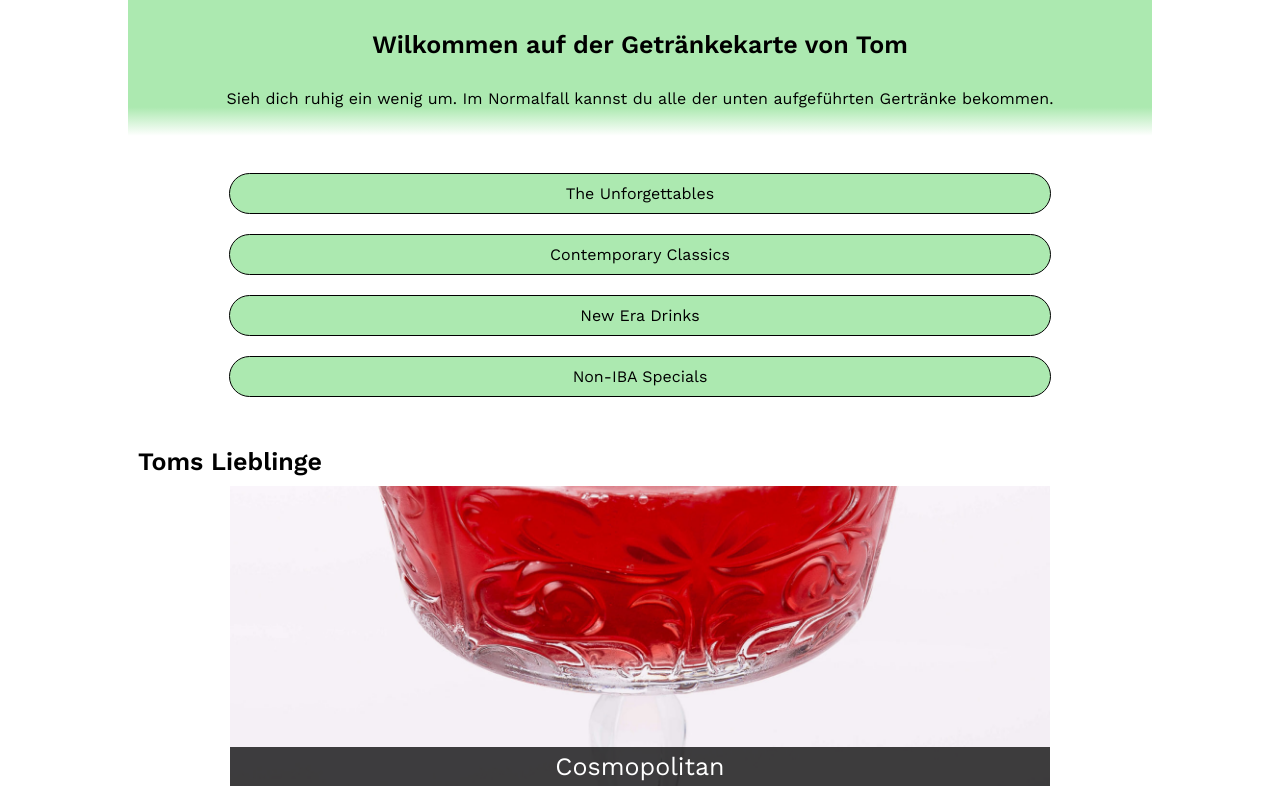
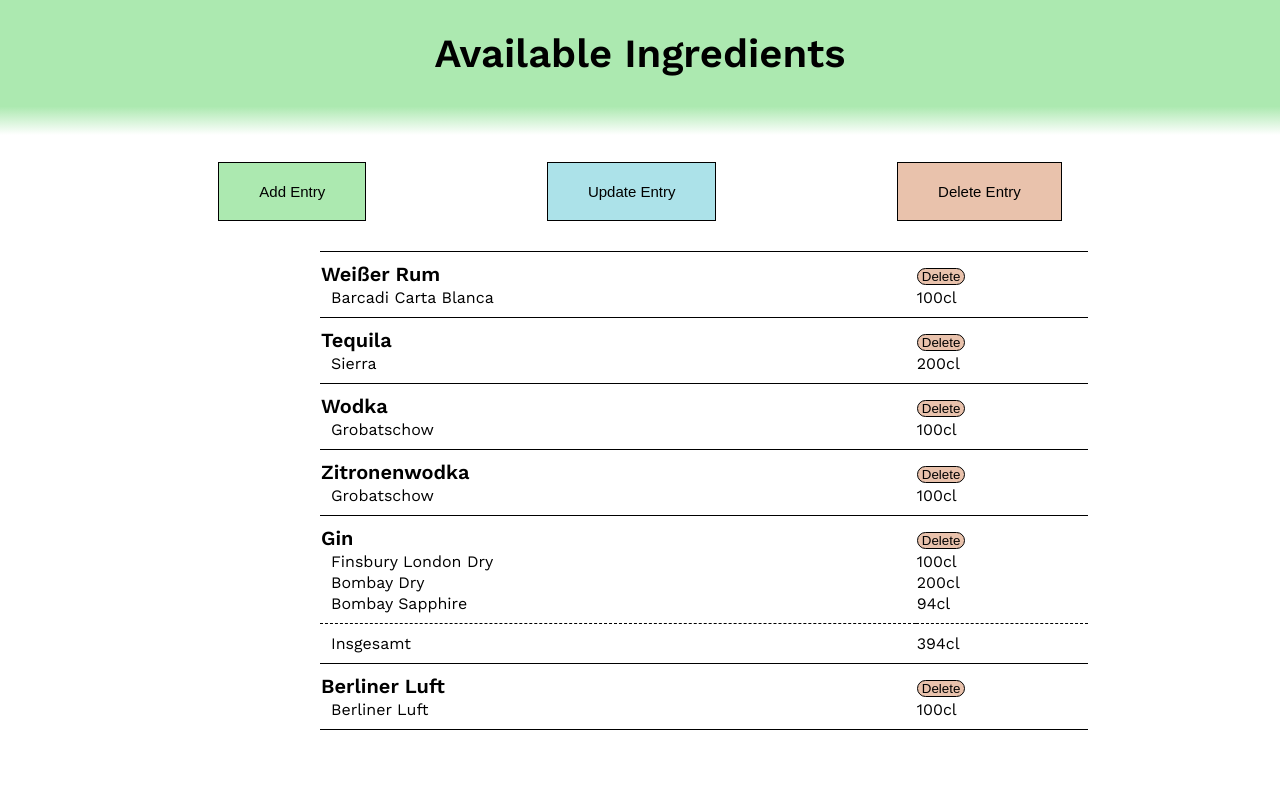
Before and after one commit to TomSchmanke/Drinks, an Angular app in the folder drinks-frontend/: page / in a window 1280 px wide. Shown: the top 800 px of the page. Built offline with nearby package versions, Linux system fonts and the light colour scheme.

Commit message:
Add ingredient overview page

```diff
--- a/drinks-frontend/src/app/app.component.html
+++ b/drinks-frontend/src/app/app.component.html
@@ -1,4 +1,6 @@
-<div class="container">
+<app-ingredients-overview-page></app-ingredients-overview-page>
+
+<!-- <div class="container">
 
   <app-frontpage [favourites]="favourites"></app-frontpage>
 
@@ -57,4 +59,4 @@
 
 
 
-</div>
+</div> -->
--- a/drinks-frontend/src/app/app.module.ts
+++ b/drinks-frontend/src/app/app.module.ts
@@ -6,13 +6,15 @@
 import { DrinkComponent } from './drink/drink.component';
 import { TitleBannerComponent } from './title-banner/title-banner.component';
 import { FrontpageComponent } from './frontpage/frontpage.component';
+import { IngredientsOverviewPageComponent } from './ingredients-overview-page/ingredients-overview-page.component';
 
 @NgModule({
   declarations: [
     AppComponent,
     DrinkComponent,
     TitleBannerComponent,
-    FrontpageComponent
+    FrontpageComponent,
+    IngredientsOverviewPageComponent
   ],
   imports: [
     BrowserModule,
--- /dev/null
+++ b/drinks-frontend/src/app/ingredients-overview-page/ingredients-overview-page.component.html
@@ -0,0 +1,35 @@
+<app-title-banner title="Available Ingredients"></app-title-banner>
+
+<div class="button-container">
+  <button class="positive-button" (click)="onAddButton()">Add Entry</button>
+  <button class="update-button" (click)="onUpdateButton()">Update Entry</button>
+  <button class="negative-button" (click)="onDeleteButton()">Delete Entry</button>
+</div>
+
+<table>
+  <ng-container *ngFor="let ingredientList of availableIngredientsReduced">
+    <tr>
+      <th>{{ingredientList[0].name}}</th>
+      <th>
+        <button class="table-button update-button"
+          *ngIf="isUpdateMode"
+          (click)="onUpdate(ingredientList)">
+          Update
+        </button>
+        <button class="table-button negative-button"
+        *ngIf="isDeleteMode"
+        (click)="onDelete(ingredientList)">
+        Delete
+      </button>
+      </th>
+    </tr>
+    <tr *ngFor="let ingredient of ingredientList; last as l">
+      <td [ngClass]="l ? 'td-last' : ''"><span>{{ingredient.sub_name}}</span></td>
+      <td [ngClass]="l ? 'td-last' : ''">{{ingredient.ammount}}{{ingredient.unit_of_measurement}}</td>
+    </tr>
+    <tr *ngIf="ingredientList.length > 1">
+      <td class="total"><span>Insgesamt</span></td>
+      <td class="total">{{getTotalAmmount(ingredientList)}}{{ingredientList[0].unit_of_measurement}}</td>
+    </tr>
+  </ng-container>
+</table>
--- /dev/null
+++ b/drinks-frontend/src/app/ingredients-overview-page/ingredients-overview-page.component.scss
@@ -0,0 +1,76 @@
+.button-container {
+  display: flex;
+  justify-content: space-around;
+  margin: 20px 0 30px 0;
+
+  button {
+    border: 1px solid black;
+    padding: 10px 20px;
+  }
+}
+
+.positive-button {
+  background-color: #ace9b0;
+}
+
+.update-button {
+  background-color: #ace2e9;
+}
+
+.negative-button {
+  background-color: #e9c2ac;
+}
+
+table {
+  border-top: 1px solid black;
+  border-bottom: 1px solid black;
+  border-collapse: collapse;
+  width: 90%;
+  left: 5%;
+  position: relative;
+}
+
+th {
+  text-align: left;
+  font-size: 20px;
+  padding-top: 10px;
+  border-top: 1px solid black;
+}
+
+td {
+  span {
+    padding-left: 10px;
+  }
+}
+
+.total {
+  padding-top: 10px;
+  border-top: 1px dashed black;
+  padding-bottom: 10px;
+}
+
+.td-last {
+  padding-bottom: 10px;
+}
+
+.table-button {
+  border: 1px solid black;
+  padding: 0px 4px;
+  border-radius: 2rem;
+}
+
+@media (min-width: 600px) {
+  .button-container {
+    width: 80%;
+    margin: 20px auto 30px auto;
+    button {
+      padding: 20px 40px;
+      font-size: 15px;
+    }
+  }
+
+  table {
+    width: 60%;
+    margin: 0 auto;
+  }
+}
--- /dev/null
+++ b/drinks-frontend/src/app/ingredients-overview-page/ingredients-overview-page.component.ts
@@ -0,0 +1,52 @@
+import { Component, OnInit } from '@angular/core';
+import { Ingredient } from '../models/ingredient';
+import { IngredientsService } from '../shared/ingredients.service';
+
+@Component({
+  selector: 'app-ingredients-overview-page',
+  templateUrl: './ingredients-overview-page.component.html',
+  styleUrls: ['./ingredients-overview-page.component.scss']
+})
+export class IngredientsOverviewPageComponent implements OnInit {
+
+  availableIngredientsReduced: Array<Ingredient[]>;
+
+  isUpdateMode = false;
+  isDeleteMode = true;
+
+  constructor(ingredientsService: IngredientsService) {
+    this.availableIngredientsReduced = ingredientsService.getAllAvailableIngredientsReduced();
+  }
+
+  ngOnInit(): void {
+  }
+
+  getTotalAmmount(ingredients: Ingredient[]) {
+    return ingredients.reduce((sum, current) => sum + current.ammount, 0);
+  }
+
+  onAddButton() {
+    this.isUpdateMode = false;
+    this.isDeleteMode = false;
+  }
+
+  onUpdateButton() {
+    this.isUpdateMode = true;
+    this.isDeleteMode = false;
+  }
+
+  onDeleteButton() {
+    this.isUpdateMode = false;
+    this.isDeleteMode = true;
+  }
+
+
+  onUpdate(ingredientList: Ingredient[]) {
+    console.log(ingredientList);
+  }
+
+  onDelete(ingredientList: Ingredient[]) {
+    console.log(ingredientList);
+  }
+
+}
--- /dev/null
+++ b/drinks-frontend/src/app/models/ingredient.ts
@@ -0,0 +1,8 @@
+import { UnitOfMeasurement } from "./unit-of-measurement";
+
+export interface Ingredient {
+  name: String;
+  sub_name: String;
+  ammount: number;
+  unit_of_measurement: UnitOfMeasurement;
+}
--- /dev/null
+++ b/drinks-frontend/src/app/models/unit-of-measurement.ts
@@ -0,0 +1,4 @@
+export enum UnitOfMeasurement {
+  CL = 'cl',
+  BAR_SPOON = 'Barlöffel'
+}
--- /dev/null
+++ b/drinks-frontend/src/app/shared/ingredients.service.ts
@@ -0,0 +1,85 @@
+import { Injectable } from '@angular/core';
+import { Ingredient } from '../models/ingredient';
+import { UnitOfMeasurement } from '../models/unit-of-measurement';
+
+@Injectable({
+  providedIn: 'root'
+})
+export class IngredientsService {
+
+  availableIngredients: Ingredient[];
+
+  constructor() {
+    this.availableIngredients = [
+      {
+        name: "Weißer Rum",
+        sub_name: "Barcadi Carta Blanca",
+        ammount: 100,
+        unit_of_measurement: UnitOfMeasurement.CL
+      },
+      {
+        name: "Tequila",
+        sub_name: "Sierra",
+        ammount: 200,
+        unit_of_measurement: UnitOfMeasurement.CL
+      },
+      {
+        name: "Wodka",
+        sub_name: "Grobatschow",
+        ammount: 100,
+        unit_of_measurement: UnitOfMeasurement.CL
+      },
+      {
+        name: "Zitronenwodka",
+        sub_name: "Grobatschow",
+        ammount: 100,
+        unit_of_measurement: UnitOfMeasurement.CL
+      },
+      {
+        name: "Gin",
+        sub_name: "Finsbury London Dry",
+        ammount: 100,
+        unit_of_measurement: UnitOfMeasurement.CL
+      },
+      {
+        name: "Gin",
+        sub_name: "Bombay Dry",
+        ammount: 200,
+        unit_of_measurement: UnitOfMeasurement.CL
+      },
+      {
+        name: "Gin",
+        sub_name: "Bombay Sapphire",
+        ammount: 94,
+        unit_of_measurement: UnitOfMeasurement.CL
+      },
+      {
+        name: "Berliner Luft",
+        sub_name: "Berliner Luft",
+        ammount: 100,
+        unit_of_measurement: UnitOfMeasurement.CL
+      }
+    ]
+  }
+
+  getAllAvailableIngredients(): Ingredient[] {
+    return this.availableIngredients;
+  }
+
+  getAllAvailableIngredientsReduced() {
+    const reducedIngredients: Array<Ingredient[]> = [];
+    let currentIngredient: Ingredient;
+    let currentIndex: number;
+
+    for (let i = 0; i < this.availableIngredients.length; i++) {
+      currentIngredient = this.availableIngredients[i];
+      currentIndex = reducedIngredients.findIndex((objArr) => objArr[0].name === currentIngredient.name);
+      if(currentIndex === -1) {
+        reducedIngredients.push([currentIngredient]);
+      } else {
+        reducedIngredients[currentIndex].push(currentIngredient);
+      }
+    }
+    return reducedIngredients;
+  }
+}
--- a/drinks-frontend/src/styles.scss
+++ b/drinks-frontend/src/styles.scss
@@ -1,4 +1,4 @@
-@import url('https://fonts.googleapis.com/css?family=Work+Sans:400,600');
+@import url('https://fonts.googleapis.com/css?family=Work+Sans:400,500,600');
 
 *, *::before, *::after {
   margin: 0;
```
Also changed, not shown: 2 other files (tests, documents, lock files or other folders).
